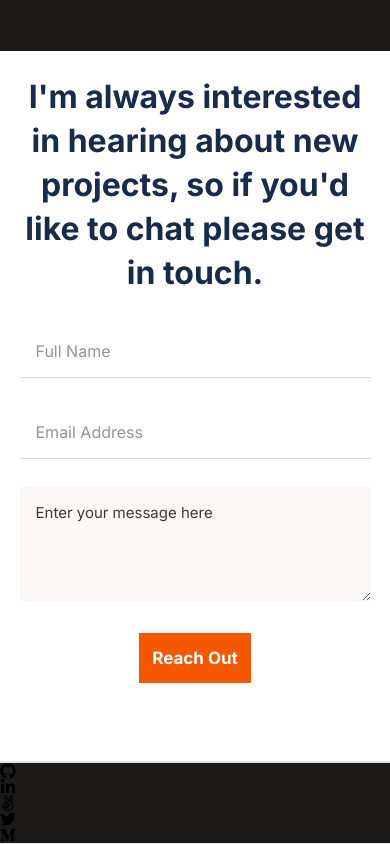
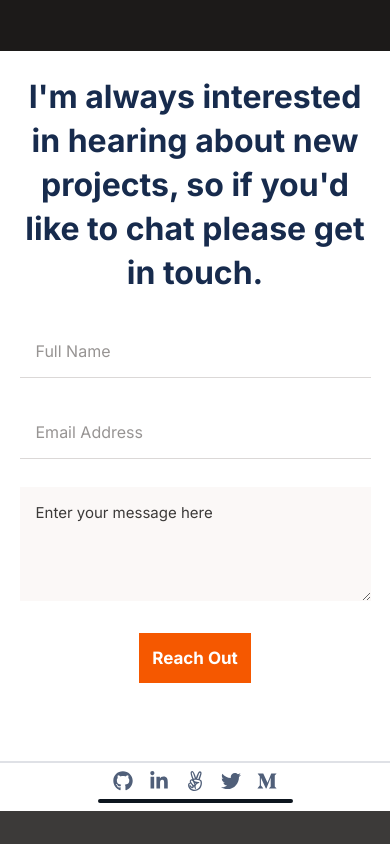
Before and after one commit to emmiiorji/portfolio, a React (Create React App) app: page / in a window 390 px wide. Shown: the part 7446-8290 px from the top of the page. After the commit the page ends 8257 px from the top, so only its background shows below. Built offline with nearby package versions, Linux system fonts and the light colour scheme; a web font is replaced by a local one.

Commit message:
Update Footer component

```diff
--- a/src/components/Footer.js
+++ b/src/components/Footer.js
@@ -2,10 +2,13 @@ import React from 'react';
 import Socials from './Socials';
 
 const Footer = () => (
-  <footer className="footer-container">
-    <hr id="footer-divide" />
-    <Socials />
-    <hr id="footer-bottom" />
+  <footer className="flex w-full items-center justify-center flex-col bg-white pb-2" style={{ color: '#505f79' }}>
+    <hr className="w-full border border-customLighterGray" style={{ borderColor: '#dfe1e6' }} />
+    <Socials className="flex py-2 gap-4 text-xl" />
+    <hr
+      className="w-[50%] border-2 rounded-lg md:hidden"
+      style={{ background: '#0d151e', borderColor: '#0d151e' }}
+    />
   </footer>
 );
 
```
